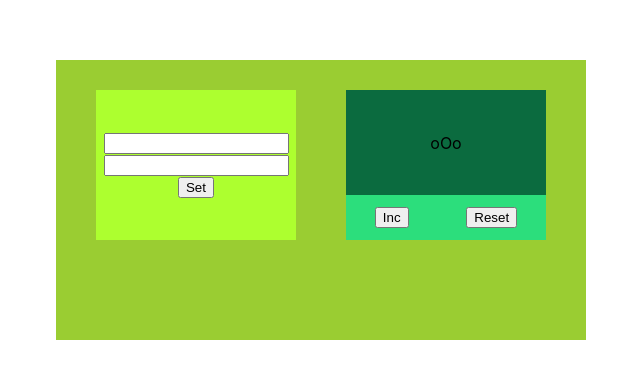
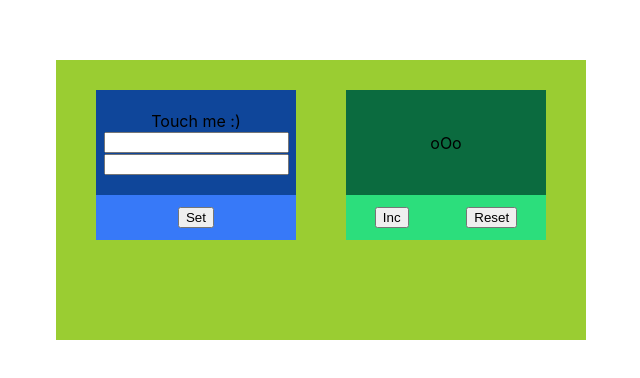
Before and after one commit to VadimLyutsko/my-counter, a React (Create React App) app: page / in a window 1280 px wide. Shown: the part 190-568 px from the top of the page, without its empty margins (319-959 px from the left). Built offline with nearby package versions, Linux system fonts and the light colour scheme.

Commit message:
CSS is ready

```diff
--- a/src/components/settingsCounter/settingsMenu/SettingsMenu.tsx
+++ b/src/components/settingsCounter/settingsMenu/SettingsMenu.tsx
@@ -1,9 +1,10 @@
 import React from "react";
 import {SuperButton} from "../../superComponents/superButton/SuperButton";
+import styles from "./settingsMenu.module.css"
 
 export const SettingsMenu = () => {
     return (
-        <div>
+        <div className={styles.settingsMenu}>
             <SuperButton value ="Set"/>
         </div>
     )
--- /dev/null
+++ b/src/components/settingsCounter/settingsMenu/settingsMenu.module.css
@@ -0,0 +1,8 @@
+.settingsMenu{
+    display: flex;
+    justify-content: space-around;
+    align-items: center;
+    width: 100%;
+    height: 30%;
+    background-color: #3779f8
+}
--- a/src/components/settingsCounter/settingsTabloid/SettingsTabloid.tsx
+++ b/src/components/settingsCounter/settingsTabloid/SettingsTabloid.tsx
@@ -1,8 +1,10 @@
 import React from "react";
+import styles from "./settingsTabloid.module.css"
 
 export const SettingsTabloid = () => {
     return (
-        <div>
+        <div className={styles.counterTabloid}>
+            Touch me :)
             <div><input type="number"/></div>
             <div><input type="number"/></div>
 
--- /dev/null
+++ b/src/components/settingsCounter/settingsTabloid/settingsTabloid.module.css
@@ -0,0 +1,9 @@
+.counterTabloid {
+    display: flex;
+    justify-content: center;
+    align-items: center;
+    flex-flow: column wrap;
+    width: 100%;
+    height: 70%;
+    background-color: #0f469a;
+}
```
